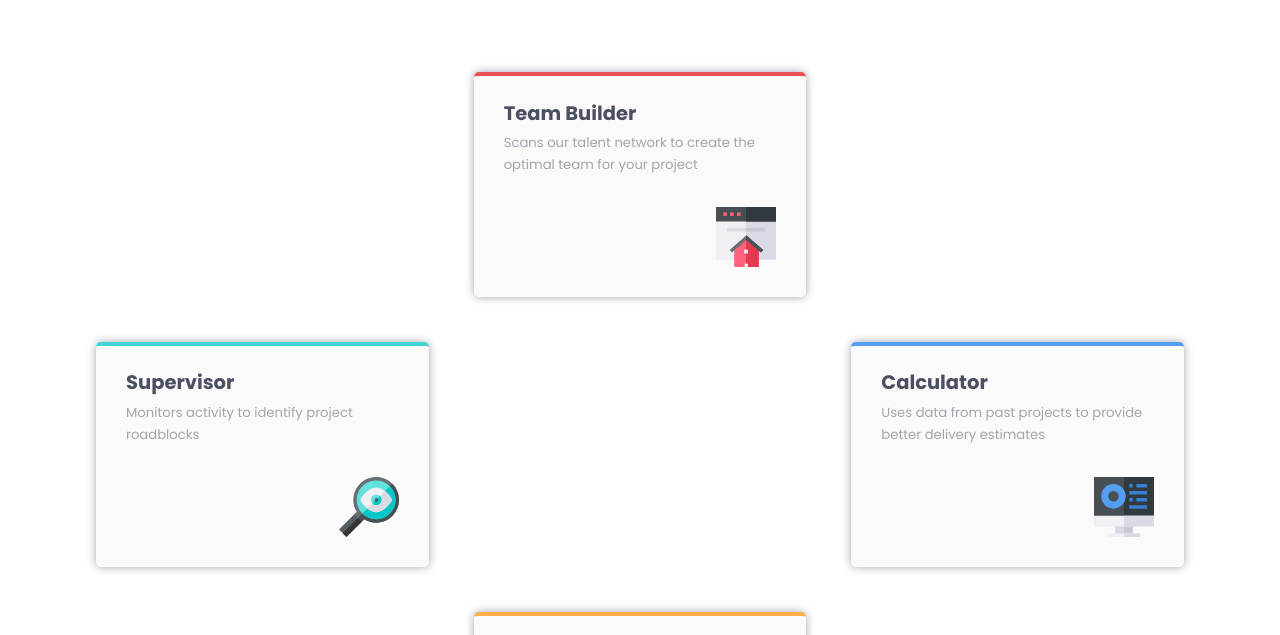
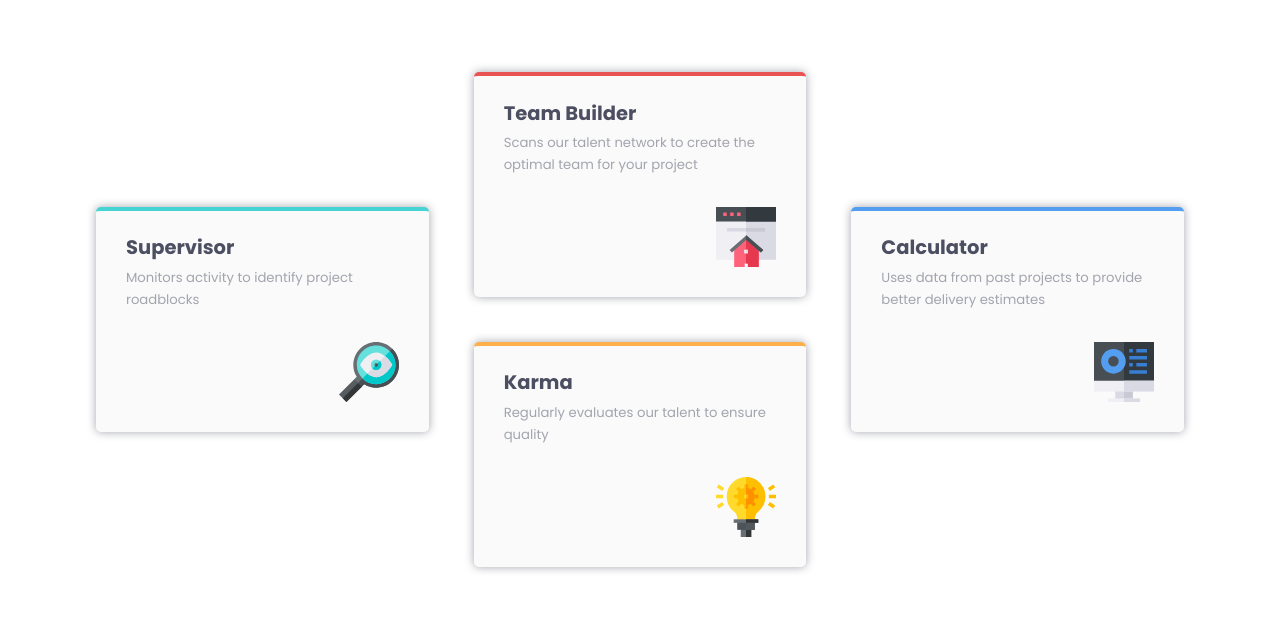
Before and after one commit to Raptor0x1/four-card-feature-section-master, a plain HTML site: page index.html in a window 1280 px wide. Shown: the part 250-885 px from the top of the page. Drawn offline with Linux system fonts and the light colour scheme.

Commit message:
fixed box positions

```diff
--- a/styles/style.css
+++ b/styles/style.css
@@ -125,21 +125,21 @@ body {
 
     .box__one {
         grid-column: 1;
-        grid-row: 2;
+        grid-row: 2 / 4;
     }
 
     .box__two {
         grid-column: 2;
-        grid-row: 1;
+        grid-row: 1 / 3;
     }
 
     .box__three {
         grid-column: 2;
-        grid-row: 3;
+        grid-row: 3 / 5;
     }
     .box__four {
         grid-column: 3;
-        grid-row: 2;
+        grid-row: 2 / 4;
     }
 
 
```
